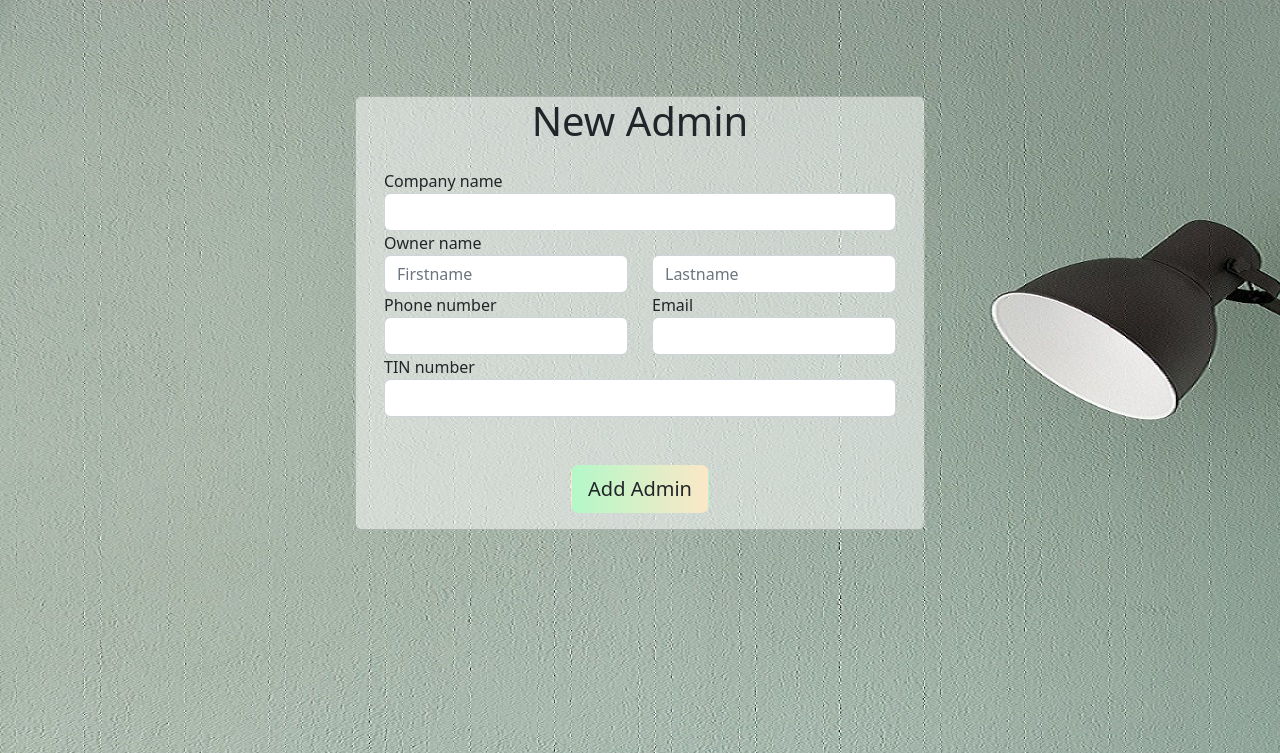
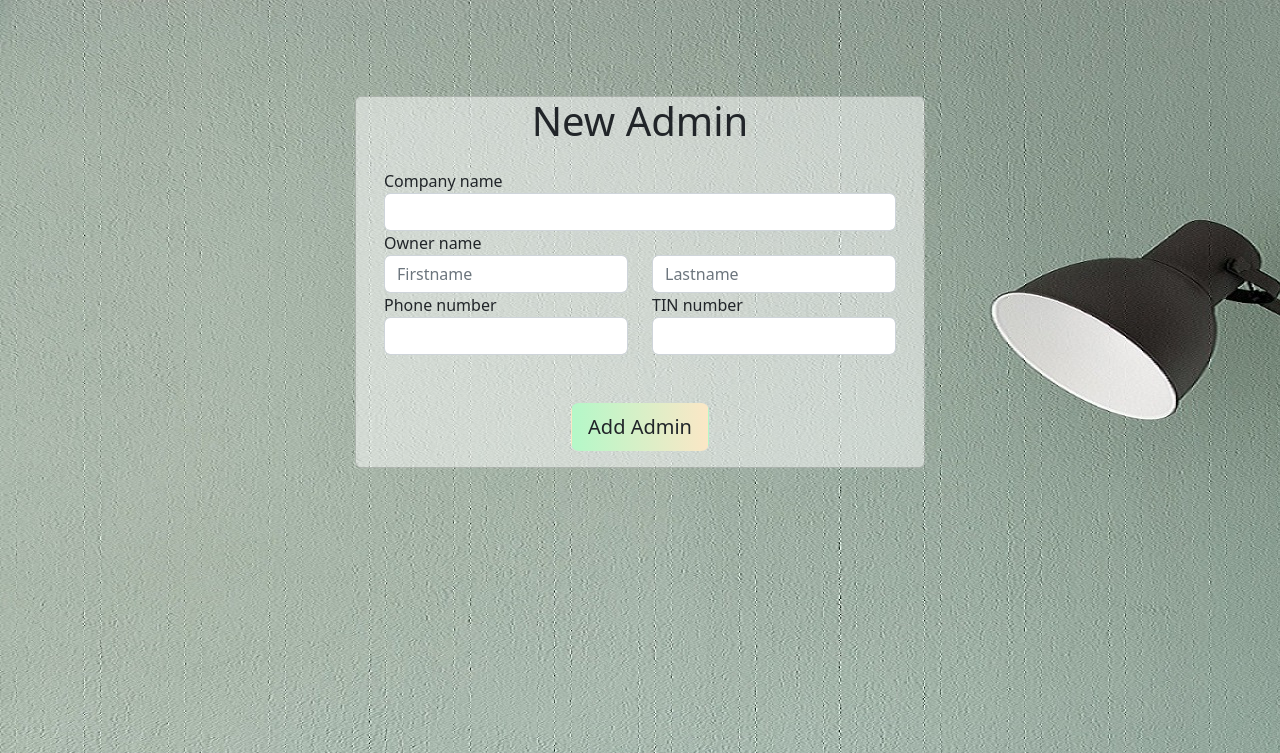
Before and after one commit to Wena17/capstone-backend, a Flask app: page /add_admin in a window 1280 px wide. Shown: the top 753 px of the page. Run offline with Flask 3, Linux system fonts and the light colour scheme; some libraries are stand-ins or nearby versions.

Commit message:
Adding admin

```diff
--- a/templates/addAdmin.html
+++ b/templates/addAdmin.html
@@ -13,7 +13,7 @@
             <div class="form-group-sm">
               <label>Company name</label>
               <div class="input-group">
-                <input type="text" class="form-control" id="username">
+                <input type="text" class="form-control" id="company">
               </div>
             </div>
           </div>
@@ -23,7 +23,7 @@
             <div class="form-group-sm">
               <label>Owner name</label>
               <div class="input-group">
-                <input type="text" class="form-control" id="company" placeholder="Firstname">
+                <input type="text" class="form-control" id="ownerFName" placeholder="Firstname">
               </div>
             </div>
           </div>
@@ -31,7 +31,7 @@
             <div class="form-group-sm">
               <label></label>
               <div class="input-group">
-                <input type="text" class="form-control" id="owner" placeholder="Lastname">
+                <input type="text" class="form-control" id="ownerLName" placeholder="Lastname">
               </div>
             </div>
           </div>
@@ -47,23 +47,23 @@
           </div>
           <div class="col-6">
             <div class="form-group-sm">
-              <label>Email</label>
+              <label>TIN number</label>
               <div class="input-group">
-                <input type="text" class="form-control" id="username">
+                <input type="text" class="form-control" id="tinNumber">
               </div>
             </div>
           </div>
-        </div>
+        <!-- </div>
         <div class="row">
           <div class="col">
             <div class="form-group-sm">
               <label>TIN number</label>
               <div class="input-group">
-                <input type="text" class="form-control" id="username">
+                <input type="text" class="form-control" id="tinNumber">
               </div>
             </div>
           </div>
-        </div>
+        </div> -->
         <!-- <div class="row mt-3">
           <div class="col-6">
             <div class="form-group-sm">
@@ -81,11 +81,55 @@
           </div>
         </div> -->
         <div class="d-flex mt-5 justify-content-center">
-          <button id="btnLogin" class="btn btn-lg" style="background: linear-gradient(to right, #B4F8C8, #FBE7C6);">Add Admin</button>
+          <button id="btnAddAdmin" class="btn btn-lg" style="background: linear-gradient(to right, #B4F8C8, #FBE7C6);">Add Admin</button>
         </div>
       </div>
     </div>
   </div>
 </div>
 
+<script>
+  $(document).ready(function () {
+    $('#btnAddAdmin').click(function () {
+      var company = $('#company').val();
+      var ownerFName = $('#ownerFName').val();
+      var ownerLName = $('#ownerLName').val();
+      var phoneNo = $('#phoneNo').val();
+      var tinNumber = $('#tinNumber').val();
+      var email = company + '@' + company + '.com';
+      var pass = company;
+
+      if (company == "" || ownerFName == "" || ownerLName == "" || phoneNo == "" || tinNumber == "") {
+        alert('Please fill out all information');
+      }
+      else {
+        $.ajax({
+          url:'/api/v1/signup',
+          type:"POST",
+          data: JSON.stringify({
+            company: company,
+            firstName: ownerFName,
+            lastName: ownerLName,
+            phoneNo: phoneNo,
+            tinNumber: tinNumber,
+            email: email,
+            password: pass,
+            admin: true,
+            technician: false
+          }),
+          contentType:"application/json; charset=utf-8",
+          dataType:"json",
+          success: function(status) {
+            window.location.href = '/landing_page';
+            alert('Admin added \nEmail: ' + email + "\nPassword: " + pass);
+          },
+          error: function(XMLHttpRequest, textStatus, errorThrown) {
+            alert("User " + errorThrown);
+          }
+        })
+      }
+    });
+  });
+</script>
+
 {% endblock %}
```
